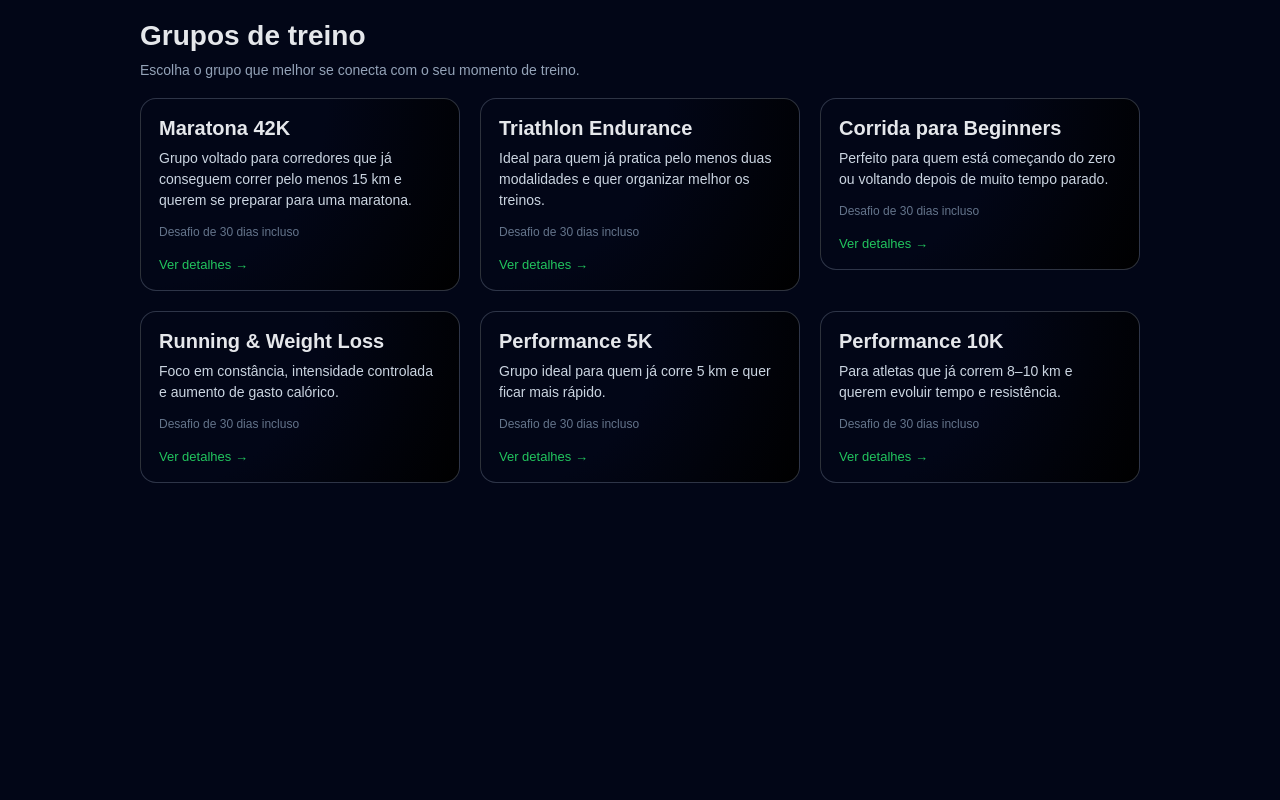
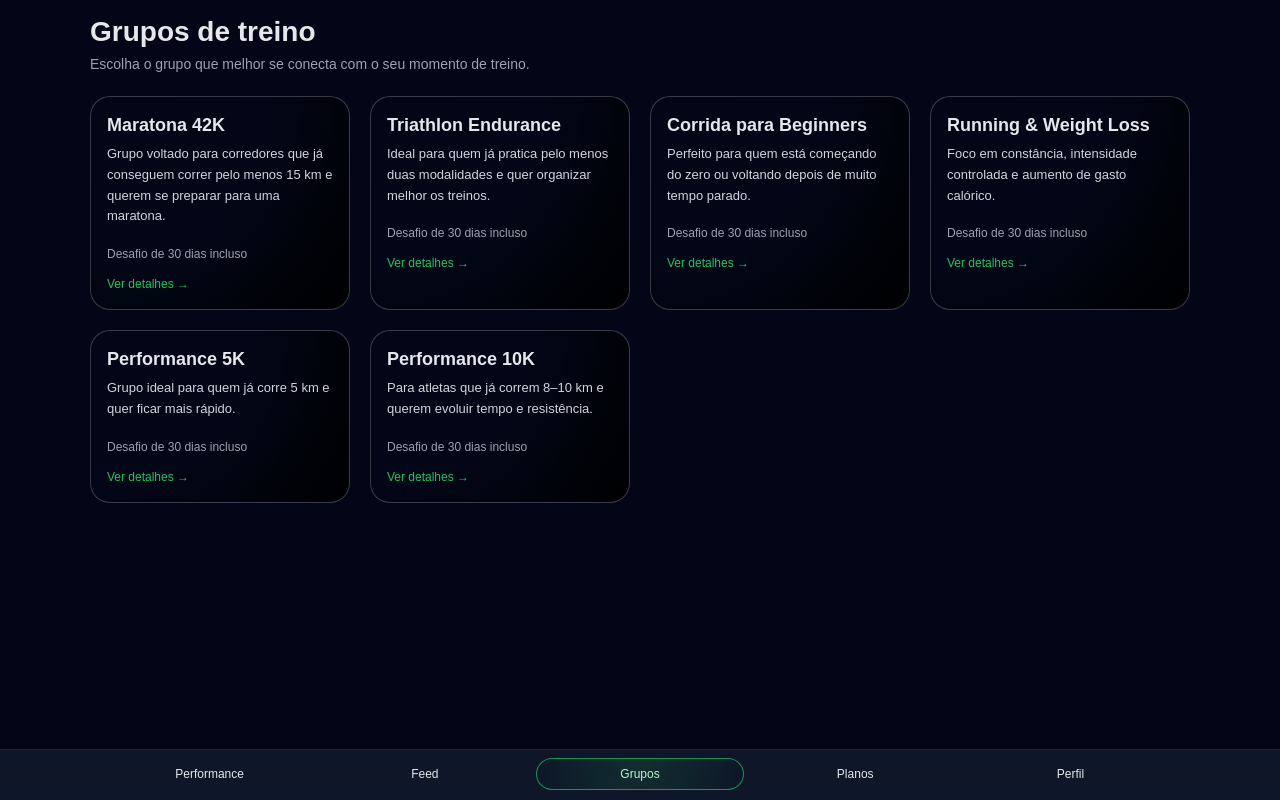
Before and after one commit to rafaelmorch/sportplatform, a Next.js app: page /groups in a window 1280 px wide. Built offline with nearby package versions, Linux system fonts and the light colour scheme.

Commit message:
Restore BottomNavbar on groups listing

```diff
--- a/app/groups/page.tsx
+++ b/app/groups/page.tsx
@@ -1,5 +1,7 @@
 // app/groups/page.tsx
+
 import Link from "next/link";
+import BottomNavbar from "@/components/BottomNavbar";
 import { trainingGroups } from "./groups-data";
 
 export default function GroupsPage() {
@@ -9,35 +11,48 @@ export default function GroupsPage() {
         minHeight: "100vh",
         background: "#020617",
         color: "#e5e7eb",
-        padding: "20px",
-        paddingBottom: "80px",
+        padding: "16px",
+        paddingBottom: "80px", // espaço para o BottomNavbar
       }}
     >
-      <div style={{ maxWidth: 1000, margin: "0 auto" }}>
+      <div
+        style={{
+          maxWidth: "1100px",
+          margin: "0 auto",
+        }}
+      >
+        {/* Título da página */}
+        <header
+          style={{
+            marginBottom: 24,
+          }}
+        >
           <h1
             style={{
               fontSize: 28,
               fontWeight: 700,
-            marginBottom: 10,
+              margin: 0,
             }}
           >
             Grupos de treino
           </h1>
-
           <p
             style={{
+              marginTop: 8,
+              marginBottom: 0,
               fontSize: 14,
-            color: "#94a3b8",
-            marginBottom: 20,
+              color: "#9ca3af",
             }}
           >
             Escolha o grupo que melhor se conecta com o seu momento de treino.
           </p>
+        </header>
 
+        {/* Grid de grupos */}
         <div
           style={{
             display: "grid",
-            gridTemplateColumns: "repeat(auto-fit, minmax(320px, 1fr))",
+            gridTemplateColumns: "repeat(auto-fit, minmax(260px, 1fr))",
             gap: 20,
           }}
         >
@@ -52,20 +67,21 @@ export default function GroupsPage() {
             >
               <div
                 style={{
-                  borderRadius: 16,
-                  border: "1px solid rgba(148,163,184,0.3)",
+                  borderRadius: 20,
+                  border: "1px solid rgba(148,163,184,0.35)",
                   background:
                     "radial-gradient(circle at top left, #020617, #020617 50%, #000000 100%)",
-                  padding: 18,
+                  padding: "18px 16px",
                   display: "flex",
                   flexDirection: "column",
                   gap: 8,
-                  transition: "0.2s",
+                  height: "100%",
+                  cursor: "pointer",
                 }}
               >
                 <h2
                   style={{
-                    fontSize: 20,
+                    fontSize: 18,
                     fontWeight: 700,
                     margin: 0,
                   }}
@@ -75,10 +91,10 @@ export default function GroupsPage() {
 
                 <p
                   style={{
-                    fontSize: 14,
-                    lineHeight: 1.5,
-                    color: "#cbd5e1",
+                    fontSize: 13,
+                    color: "#d1d5db",
                     margin: 0,
+                    lineHeight: 1.6,
                   }}
                 >
                   {group.shortDescription}
@@ -87,30 +103,34 @@ export default function GroupsPage() {
                 <p
                   style={{
                     fontSize: 12,
-                    margin: 0,
-                    color: "#64748b",
-                    marginTop: 6,
+                    color: "#9ca3af",
+                    marginTop: 12,
+                    marginBottom: 0,
                   }}
                 >
                   Desafio de 30 dias incluso
                 </p>
 
-                <p
+                <div
                   style={{
-                    margin: 0,
-                    marginTop: 10,
-                    fontSize: 13,
+                    marginTop: 8,
+                    display: "flex",
+                    justifyContent: "space-between",
+                    alignItems: "center",
+                    fontSize: 12,
                     color: "#22c55e",
-                    fontWeight: 500,
                   }}
                 >
-                  Ver detalhes →
-                </p>
+                  <span style={{ fontWeight: 500 }}>Ver detalhes →</span>
+                </div>
               </div>
             </Link>
           ))}
         </div>
       </div>
+
+      {/* Navbar fixa para página principal de grupos */}
+      <BottomNavbar />
     </main>
   );
 }
```
Lines whose indentation alone changed are shown as unchanged.
